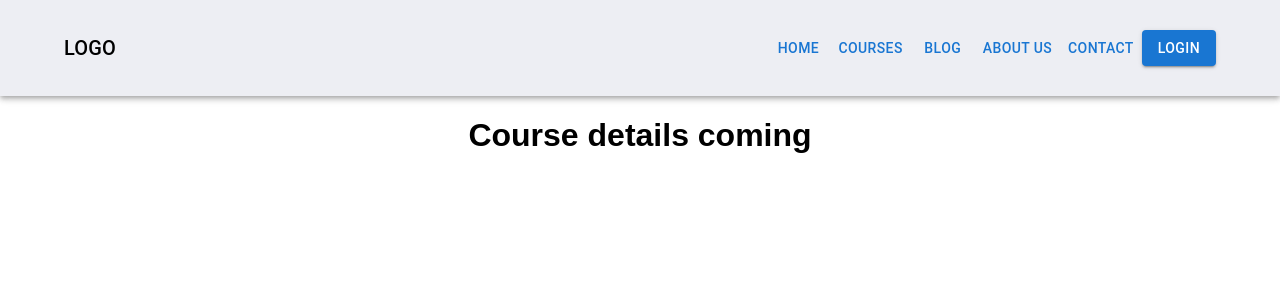
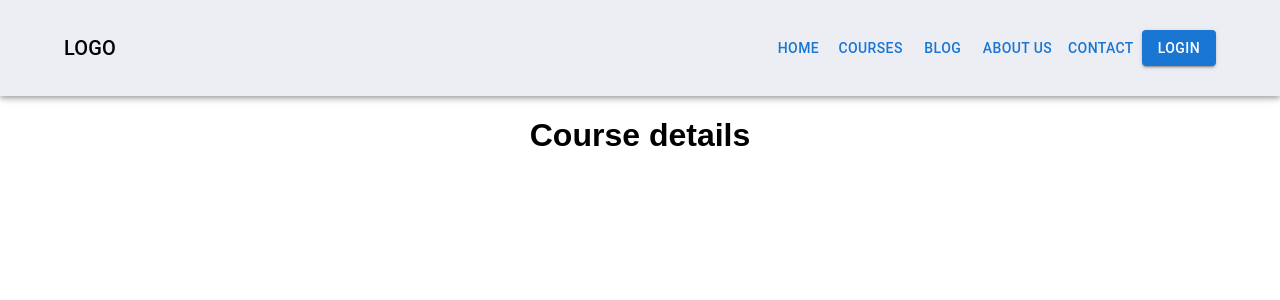
Before and after one commit to thekawsarhossain/team-project-educational, a React (Create React App) app: page /course/1 in a window 1280 px wide. Shown: the top 300 px of the page. Built offline with nearby package versions, Linux system fonts and the light colour scheme; the HTML template or start-up script is replaced by a standard one.

Commit message:
checking

```diff
--- a/src/components/CourseDetails/CourseDetails.js
+++ b/src/components/CourseDetails/CourseDetails.js
@@ -3,7 +3,7 @@ import './CourseDetails.css'
 const CourseDetails = () => {
   return (
     <div>
-      <h1>Course details coming</h1>
+      <h1>Course details </h1>
     </div>
   );
 };
```
